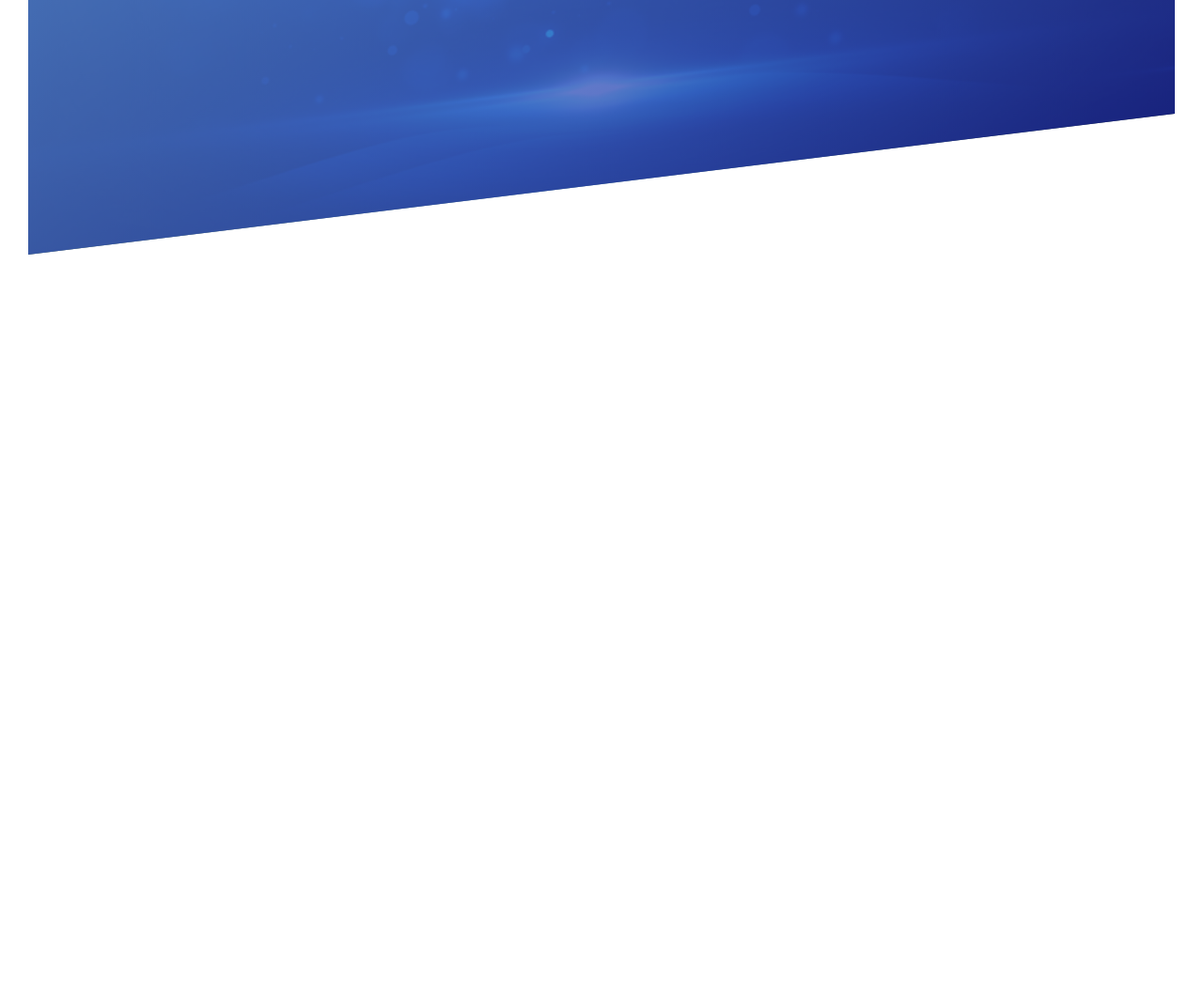
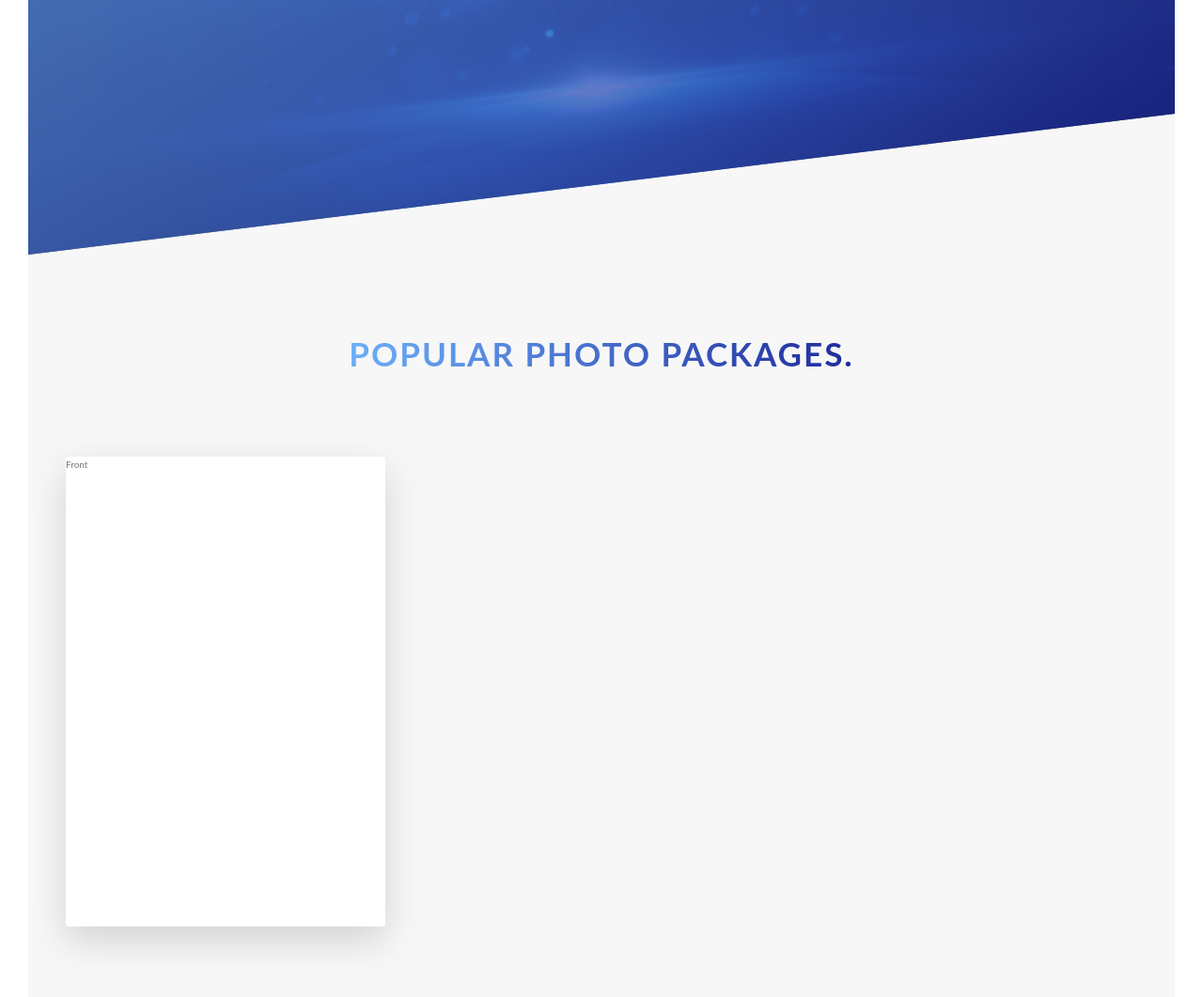
Before and after one commit to khalilFrough/CSSCourse, a website: page assessts/index.html in a window 1280 px wide. Shown: the part 2062-3123 px from the top of the page at 94% size. Before the commit the page ends 2333 px from the top, so only its background shows below. Drawn offline with Linux system fonts and the light colour scheme.

Commit message:
added the first card

```diff
--- a/assessts/index.html
+++ b/assessts/index.html
@@ -114,6 +114,33 @@
           </div>
         </div>
       </section>
+
+      <section class="section-tours">
+          <div class="u-center-text u-margin-bottom-big">
+              <h2 class="heading-secondary">
+                Popular Photo Packages.
+              </h2>
+            </div>
+            <div class="row">
+                <div class="col-1-of-3">
+                  <div class="card">
+                    <div class="card__side card__side--front">
+                        Front
+                    </div>
+                    <div class="card__side card__side--back card__side--back-1">
+                        Back
+                    </div>
+                  </div>
+                </div>
+                <div class="col-1-of-3">
+
+                </div>
+                <div class="col-1-of-3">
+
+                </div>
+              </div>
+
+      </section>
     </main>
 
     <!-- <section class="grid-test">
--- a/sass/abstracts/_variables.scss
+++ b/sass/abstracts/_variables.scss
@@ -8,6 +8,11 @@
 $color-white: #fff;
 $color-black: #000;
 $color-gray-light-1: #f7f7f7;
+$color-secondary-light: #9ce7fa;
+$color-secondary-dark: #031786;
+
+$color-tertiary-light: #fffb29;
+$color-tertiary-dark: #a57e14;
 
 //font sizes;
 
--- /dev/null
+++ b/sass/components/card.scss
@@ -0,0 +1,42 @@
+.card {
+  perspective: 150rem;
+  -moz-perspective: 150rem;
+  position: relative;
+  height: 50rem;
+
+  &__side {
+    height: 50rem;
+    transition: all 0.8s ease;
+    position: absolute;
+    top: 0;
+    left: 0;
+    width: 100%;
+    backface-visibility: hidden;
+    border-radius: 3px;
+    box-shadow: 0 1.5rem 4rem rgba($color-black, 0.15);
+
+    &--front {
+      background-color: $color-white;
+    }
+
+    &--back {
+      transform: rotateY(180deg);
+
+      &-1 {
+        background-image: linear-gradient(
+          to right bottom,
+          $color-secondary-light,
+          $color-secondary-dark
+        );
+      }
+    }
+  }
+
+  &:hover &__side--front {
+    transform: rotateY(180deg);
+  }
+
+  &:hover &__side--back {
+    transform: rotateY(0);
+  }
+}
--- a/sass/main.scss
+++ b/sass/main.scss
@@ -16,6 +16,7 @@
 @import "components/button";
 @import "components/composition";
 @import "components/feature-box.scss";
+@import "components/card.scss";
 
 @import "layout/grid";
 @import "layout/header";
--- a/sass/pages/_home.scss
+++ b/sass/pages/_home.scss
@@ -20,3 +20,8 @@
     transform: skewY(7deg);
   }
 }
+.section-tours {
+  background-color: $color-gray-light-1;
+  padding: 25rem 0 50rem 0;
+  margin-top: -10rem;
+}
```
Also changed, not shown: css/style.css.
